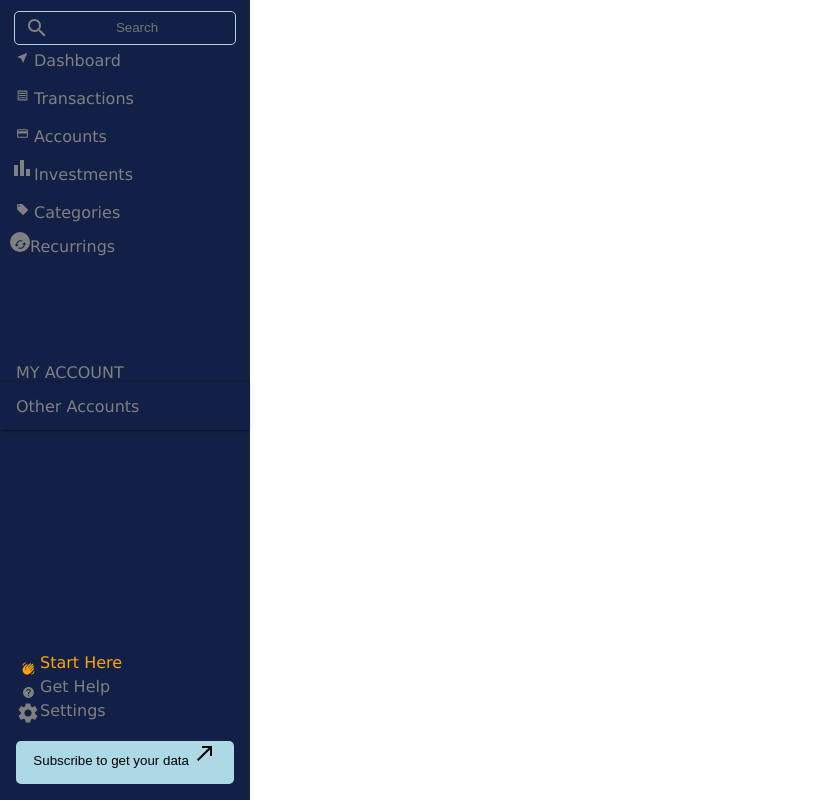
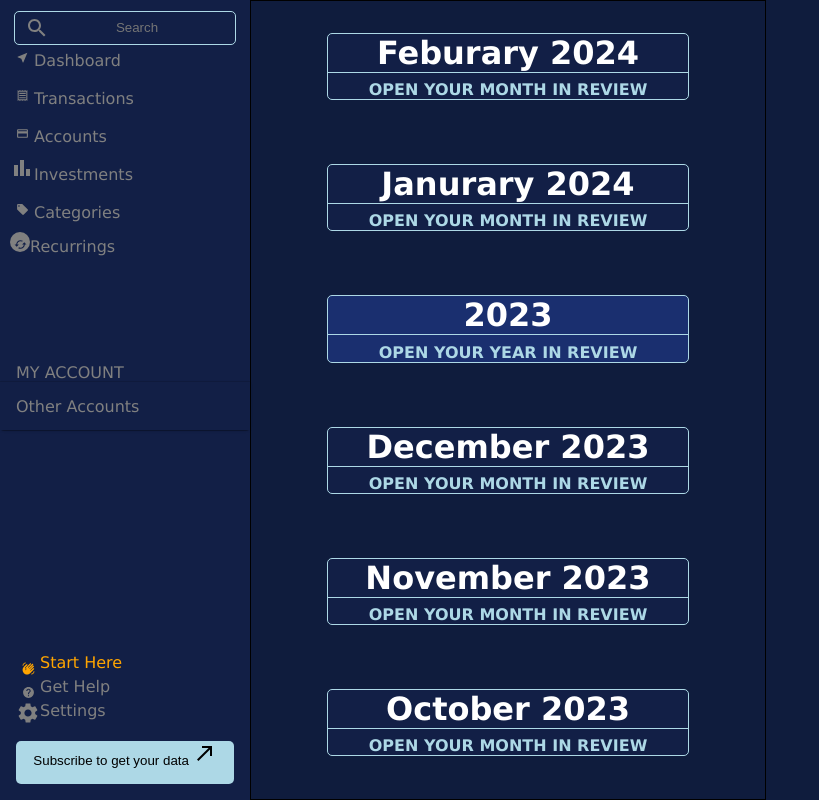
Before and after one commit to user-byte123/copilot, a React app: page /transactions in a window 1280 px wide. Shown: the whole page, without its empty margins (0-819 px from the left). Built offline with nearby package versions, Linux system fonts and the light colour scheme.

Commit message:
added Transaction outline, will change the hardcoded months and make it more dynamic

```diff
--- a/client/Transactions.jsx
+++ b/client/Transactions.jsx
@@ -1,10 +1,36 @@
 import React from 'react'
 import NavBar from './NavBar'
+import './css/Transactions.css';
+import { Link } from 'react-router-dom';
 
 function Transactions() {
+  const months2023 = ['August 2023', 'September 2023', 'October 2023', 'November 2023', 'December 2023']
+  const months2024 = ['Janurary 2024', 'Feburary 2024']
   return (
-    <div>
+    <div id='transactionContainer'>
       <NavBar />
+      <div id='firstBoxTransaction'>
+        {months2024.reverse().map((month) => (
+          <div className='monthContainer'>
+            <h1 style={{color:'white'}}>{month}</h1>
+            <hr style={{borderStyle:'none', borderTop: '1px  solid lightblue'}}/>
+            <Link className='link'>OPEN YOUR MONTH IN REVIEW</Link>
+          </div>
+        ))}
+        <div className='YearContainer2023'>
+          <h1 style={{color: 'white'}}>2023</h1>
+          <hr style={{borderStyle:'none', borderTop: '1px  solid lightblue'}}/>
+            <Link className='link'>OPEN YOUR YEAR IN REVIEW</Link>
+        </div>
+          {months2023.reverse().map((month) => (
+            <div className='monthContainer'>
+              <h1 style={{color:'white'}}>{month}</h1>
+              <hr style={{borderStyle:'none', borderTop: '1px  solid lightblue'}}/>
+              <Link className='link'>OPEN YOUR MONTH IN REVIEW</Link>
+            </div>
+          ))}
+      </div>
+      <div id='secondBoxTransaction'></div>
     </div>
   )
 }
--- /dev/null
+++ b/client/css/Transactions.css
@@ -0,0 +1,60 @@
+* {
+  margin: 0;
+}
+
+#transactionContainer {
+  display: flex;
+  font-family: 'Lucida Sans', 'Lucida Sans Regular', 'Lucida Grande', 'Lucida Sans Unicode', Geneva, Verdana, sans-serif;
+  background-color: rgb(15, 28, 61);
+  height: 100vh;
+}
+
+.NavBar {
+  display: flex;
+  flex: 1;
+}
+
+#firstBoxTransaction {
+  display: flex;
+  flex-direction: column;
+  flex: 2;
+
+  overflow-y: scroll;
+  border: 1px solid black;
+  align-items: center;
+}
+
+.YearContainer2023 {
+  width: 70%;
+  height: 5rem;
+  text-align: center;
+  border: 1px solid lightblue;
+  border-radius: 5px;
+  margin: 2rem;
+  background-color: rgb(26, 47, 111);
+}
+
+.monthContainer {
+  width: 70%;
+  height: 5rem;
+  text-align: center;
+  border: 1px solid lightblue;
+  border-radius: 5px;
+  margin: 2rem;
+  background-color: rgb(18, 31, 70);
+}
+
+.link {
+  display: flex;
+  text-decoration: none;
+  color: lightblue;
+  font-weight: bold;
+  justify-content: center;
+  margin-top: 2%;
+}
+
+#secondBoxTransaction {
+  display: flex;
+  flex-direction: column;
+  flex:2;
+}
```
